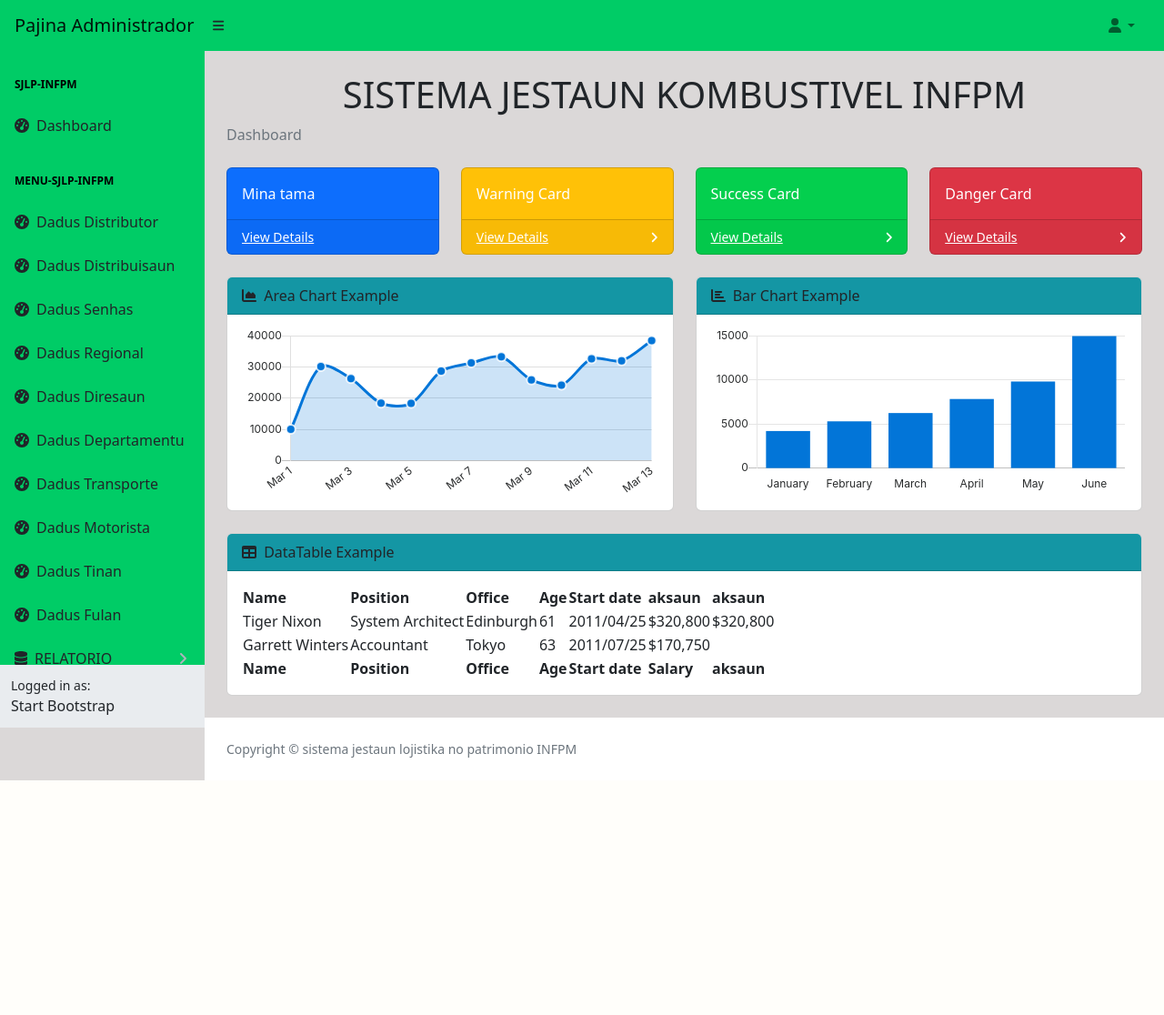
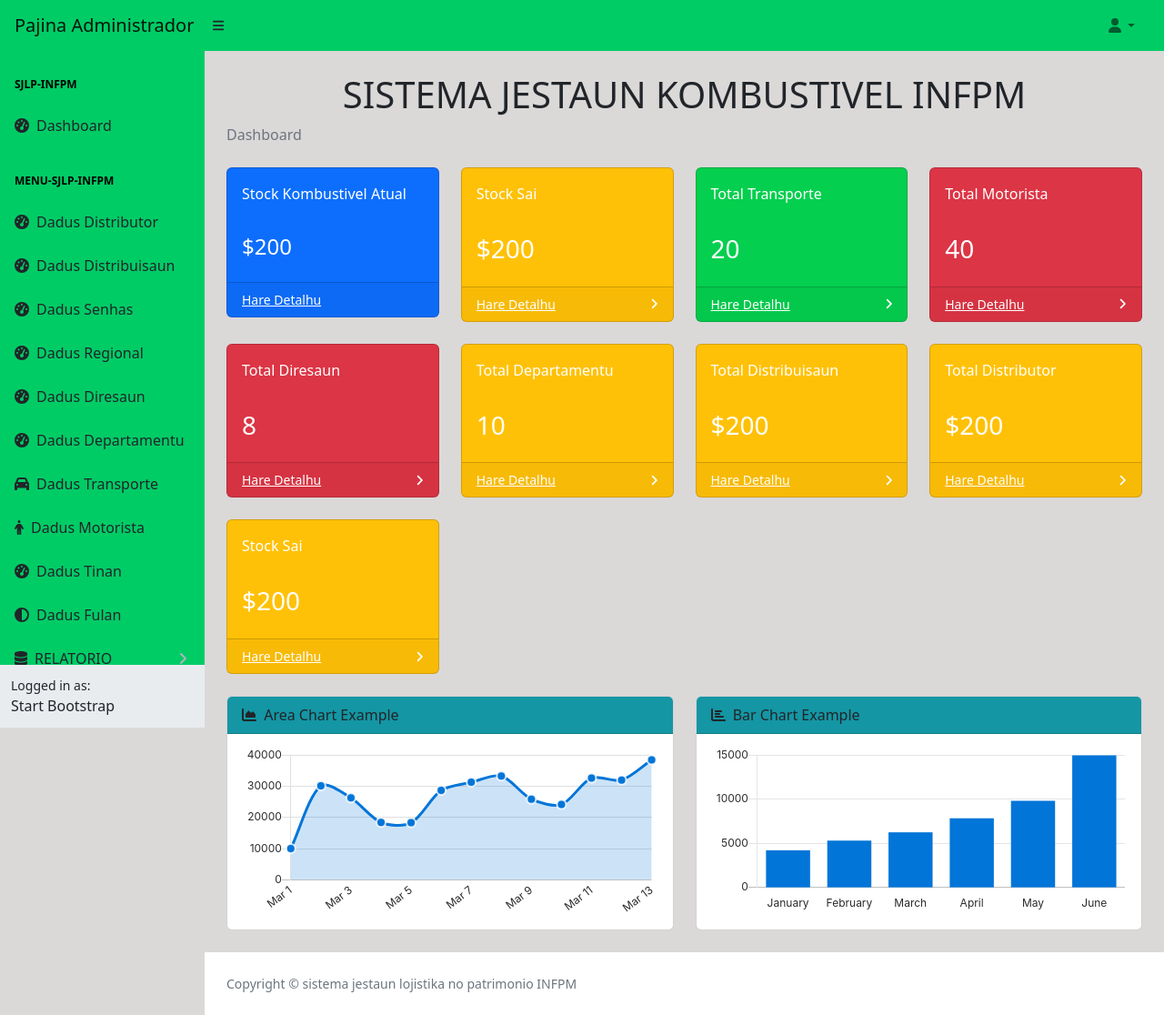
Before and after one commit to Arico23/sisistema_kombustivel_infpm, a Django app: page / in a window 1280 px wide. Shown: the whole page at 91% size. Before the commit the page ends 858 px from the top, so only its background shows below. Run offline with Django 5.2, Linux system fonts and the light colour scheme; some libraries are stand-ins or nearby versions.

Commit message:
edit card

```diff
--- a/admKombustivel/templates/templateKombustivel/dash_kombustivel.html
+++ b/admKombustivel/templates/templateKombustivel/dash_kombustivel.html
@@ -20,39 +20,93 @@ Dashboard Kombustivel
                   <div class="row">
                       <div class="col-xl-3 col-md-6">
                           <div class="card bg-primary text-white mb-4">
-                              <div class="card-body">Mina tama</div>
+                              <div class="card-body">Stock Kombustivel Atual</div>
+                              <div class="card-body"><h4>$200</h4></div>
                               <div class="card-footer d-flex align-items-center justify-content-between">
-                                  <a class="small text-white stretched-link" href="#">View Details</a>
+                                  <a class="small text-white stretched-link" href="#">Hare Detalhu</a>
                               </div>
                           </div>
                       </div>
                       <div class="col-xl-3 col-md-6">
                           <div class="card bg-warning text-white mb-4">
-                              <div class="card-body">Warning Card</div>
+                              <div class="card-body">Stock Sai</div>
+                              <div class="card-body"><h3>$200</h3></div>
                               <div class="card-footer d-flex align-items-center justify-content-between">
-                                  <a class="small text-white stretched-link" href="#">View Details</a>
+                                  <a class="small text-white stretched-link" href="#">Hare Detalhu</a>
                                   <div class="small text-white"><i class="fas fa-angle-right"></i></div>
                               </div>
                           </div>
                       </div>
                       <div class="col-xl-3 col-md-6">
                           <div class="card bg-success text-white mb-4">
-                              <div class="card-body">Success Card</div>
+                              <div class="card-body">Total Transporte</div>
+                              <div class="card-body"><h3>20</h3></div>
                               <div class="card-footer d-flex align-items-center justify-content-between">
-                                  <a class="small text-white stretched-link" href="#">View Details</a>
+                                  <a class="small text-white stretched-link" href="#">Hare Detalhu</a>
                                   <div class="small text-white"><i class="fas fa-angle-right"></i></div>
                               </div>
                           </div>
                       </div>
                       <div class="col-xl-3 col-md-6">
                           <div class="card bg-danger text-white mb-4">
-                              <div class="card-body">Danger Card</div>
+                              <div class="card-body">Total Motorista</div>
+                              <div class="card-body"><h3>40</h3></div>
                               <div class="card-footer d-flex align-items-center justify-content-between">
-                                  <a class="small text-white stretched-link" href="#">View Details</a>
+                                  <a class="small text-white stretched-link" href="#">Hare Detalhu</a>
                                   <div class="small text-white"><i class="fas fa-angle-right"></i></div>
                               </div>
                           </div>
                       </div>
+                      <div class="col-xl-3 col-md-6">
+                        <div class="card bg-danger text-white mb-4">
+                            <div class="card-body">Total Diresaun</div>
+                            <div class="card-body"><h3>8</h3></div>
+                            <div class="card-footer d-flex align-items-center justify-content-between">
+                                <a class="small text-white stretched-link" href="{% url 'dadus_diresaun' %}">Hare Detalhu</a>
+                                <div class="small text-white"><i class="fas fa-angle-right"></i></div>
+                            </div>
+                        </div>
+                    </div>
+                    <div class="col-xl-3 col-md-6">
+                        <div class="card bg-warning text-white mb-4">
+                            <div class="card-body">Total Departamentu</div>
+                            <div class="card-body"><h3>10</h3></div>
+                            <div class="card-footer d-flex align-items-center justify-content-between">
+                                <a class="small text-white stretched-link" href="{% url 'dadus_departamentu' %}">Hare Detalhu</a>
+                                <div class="small text-white"><i class="fas fa-angle-right"></i></div>
+                            </div>
+                        </div>
+                    </div>
+                    <div class="col-xl-3 col-md-6">
+                        <div class="card bg-warning text-white mb-4">
+                            <div class="card-body">Total Distribuisaun</div>
+                            <div class="card-body"><h3>$200</h3></div>
+                            <div class="card-footer d-flex align-items-center justify-content-between">
+                                <a class="small text-white stretched-link" href="#">Hare Detalhu</a>
+                                <div class="small text-white"><i class="fas fa-angle-right"></i></div>
+                            </div>
+                        </div>
+                    </div>
+                    <div class="col-xl-3 col-md-6">
+                          <div class="card bg-warning text-white mb-4">
+                              <div class="card-body">Total Distributor</div>
+                              <div class="card-body"><h3>$200</h3></div>
+                              <div class="card-footer d-flex align-items-center justify-content-between">
+                                  <a class="small text-white stretched-link" href="#">Hare Detalhu</a>
+                                  <div class="small text-white"><i class="fas fa-angle-right"></i></div>
+                              </div>
+                          </div>
+                      </div>
+                      <div class="col-xl-3 col-md-6">
+                        <div class="card bg-warning text-white mb-4">
+                            <div class="card-body">Stock Sai</div>
+                            <div class="card-body"><h3>$200</h3></div>
+                            <div class="card-footer d-flex align-items-center justify-content-between">
+                                <a class="small text-white stretched-link" href="#">Hare Detalhu</a>
+                                <div class="small text-white"><i class="fas fa-angle-right"></i></div>
+                            </div>
+                        </div>
+                    </div>
                   </div>
                   <div class="row">
                       <div class="col-xl-6">
@@ -74,7 +128,7 @@ Dashboard Kombustivel
                           </div>
                       </div>
                   </div>
-                  <div class="card mb-4">
+                  {% comment %} <div class="card mb-4">
                       <div class="card-header">
                           <i class="fas fa-table me-1"></i>
                           DataTable Example
@@ -126,7 +180,7 @@ Dashboard Kombustivel
                           </table>
                       </div>
                   </div>
-              </div>
+              </div> {% endcomment %}
           </main>
           <footer class="py-4 bg-white mt-auto">
               <div class="container-fluid px-4">
--- a/admKombustivel/templates/templateKombustivel/distributor/dadus_distributor.html
+++ b/admKombustivel/templates/templateKombustivel/distributor/dadus_distributor.html
@@ -30,7 +30,7 @@ dadus kombustivel
                                   <tr>
                                       <th>Nu</th>
                                       <th>Naran Distributor</th>
-                                      <th>Montante Distributor</th>
+                                      <th>Montante Stock</th>
                                       <th>Data</th>
                                       <th>Loron</th>
                                       <th>Status</th>
@@ -40,7 +40,7 @@ dadus kombustivel
                            <tfoot>
                                 <tr>
                                     <th>Nu</th>
-                                    <th>Naran Distributor</th>
+                                    <th>Naran Stock</th>
                                     <th>Montante Distributor</th>
                                     <th>Lorom</th>
                                     <th>Ano</th>
--- a/admKombustivel/templates/templateKombustivel/side-navbar.html
+++ b/admKombustivel/templates/templateKombustivel/side-navbar.html
@@ -78,11 +78,11 @@
                     </a>
 
                     <a class="nav-link" href="{% url 'dadus_trans' %}">
-                        <div><i class="fas fa-tachometer-alt" style="margin-right: 0.5rem;"></i></div>
+                        <div><i class="fa fa-car" style="margin-right: 0.5rem;"></i></div>
                         Dadus Transporte
                     </a>
                     <a class="nav-link" href="{% url 'dadus_motorista' %}">
-                        <div><i class="fas fa-tachometer-alt" style="margin-right: 0.5rem;"></i></div>
+                        <div><i class="fa fa-male" style="margin-right: 0.5rem;"></i></div>
                         Dadus Motorista
                     </a>
 
@@ -93,7 +93,7 @@
                     </a>
 
                     <a class="nav-link" href="{% url 'dadus_fulan' %}">
-                        <div><i class="fas fa-tachometer-alt" style="margin-right: 0.5rem;"></i></div>
+                        <div><i class="fa fa-adjust" style="margin-right: 0.5rem;"></i></div>
                         Dadus Fulan
                     </a>
 
```
